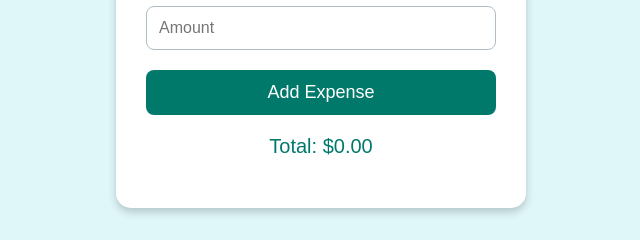
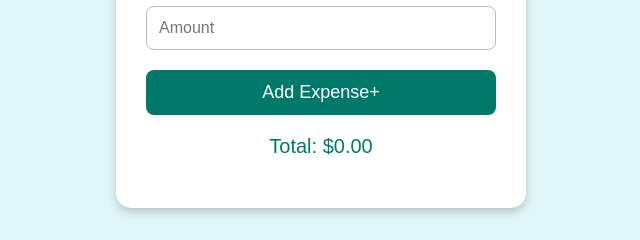
Before and after one commit to Abhinavsathyann/CODE-ALPHA, a plain HTML site: page expense tracker/index.html in a window 1280 px wide. Shown: the part 383-623 px from the top of the page, 319-959 px from the left. Drawn offline with Linux system fonts and the light colour scheme.

Commit message:
Update index.html

```diff
--- a/expense tracker/index.html
+++ b/expense tracker/index.html
@@ -83,7 +83,7 @@
         <h1>Expense Tracker Official</h1>
         <input type="text" id="expense-title" placeholder="Expense Title">
         <input type="text" id="expense-amount" placeholder="Amount">
-        <button onclick="addExpense()">Add Expense</button>
+        <button onclick="addExpense()">Add Expense+</button>
         <div class="total">Total: $<span id="total-amount">0.00</span></div>
         <div class="expense-list" id="expense-list"></div>
     </div>
```
